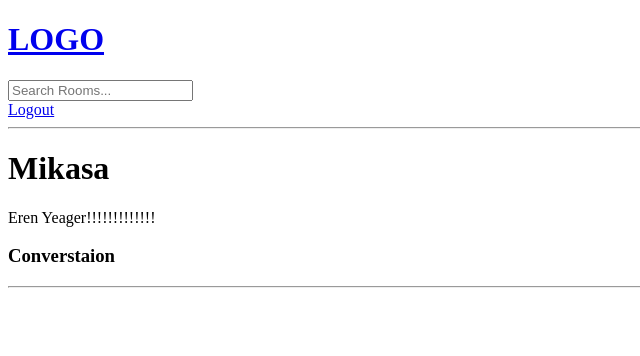
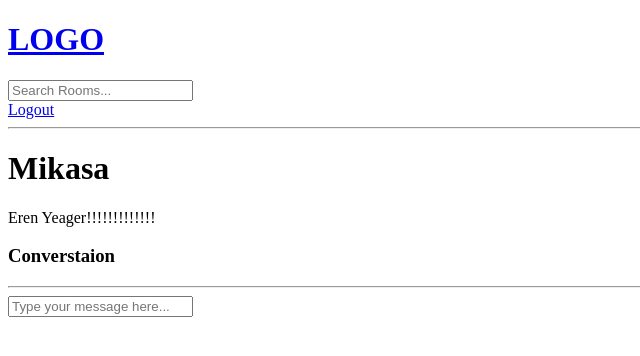
Before and after one commit to navanish07/EduConnect, a Django app: page /room/4/ in a window 1280 px wide. Shown: the top 356 px of the page, without its empty margins (0-640 px from the left). Run offline with Django 5.2, Linux system fonts and the light colour scheme; a user stored in the database is signed in; data comes from the database, SQL or seed files in the repository; both versions use the stored data as it was after the commit.

Commit message:
Post - messages

```diff
--- a/EduConnect/base/templates/base/room.html
+++ b/EduConnect/base/templates/base/room.html
@@ -12,11 +12,21 @@
     <hr>
     {% for message in room_messages %}
     <div>
-        <small>@{{message.user}} {{message.created}} </small>
+        <small>@{{message.user}} {{message.created|timesince}} ago </small>
         <p>{{message.body}}</p>
+        <hr>
     </div>
     {% endfor %}
 </div>
 
+{% if request.user.is_authenticated %}
+<div class="comment-form">
+    <form method="POST" action="">
+        {% csrf_token %}
+        <input type="text" name="body" placeholder="Type your message here...">
+    </form>
+</div>
+{% endif %}
+
 
 {% endblock %}
--- a/EduConnect/base/views.py
+++ b/EduConnect/base/views.py
@@ -3,7 +3,7 @@ from django.http import HttpResponse
 from django.db.models import Q
 from django.contrib.auth.models import User
 from django.contrib import messages
-from .models import Room, Topic    # Import Room model from models.py
+from .models import Room, Topic, Message   # Import Room model from models.py
 from .forms import RoomForm # Import RoomForm from forms.py
 from django.contrib.auth import authenticate, login, logout
 from django.contrib.auth.decorators import login_required
@@ -77,7 +77,17 @@ def home(request):
 
 def room(request, pk):
     room = Room.objects.get(id=pk)  # Get room from database with id=pk (primary key)
-    room_messages = room.message_set.all()  # Get all messages from database for this room
+    room_messages = room.message_set.all().order_by('-created')  # Get all messages from database for this room
+
+    if request.method == 'POST':
+        message = Message.objects.create(
+            user = request.user,
+            room = room,
+            body = request.POST.get('body') # Get message body from POST data (form submitted)
+        )
+        return redirect('room', pk=room.id) # Redirect to room page with id=pk (primary key)
+
+
     context = { 'room': room, 'room_messages': room_messages }
     return render(request, 'base/room.html', context)
 
```
Also changed, not shown: EduConnect/db.sqlite3.
